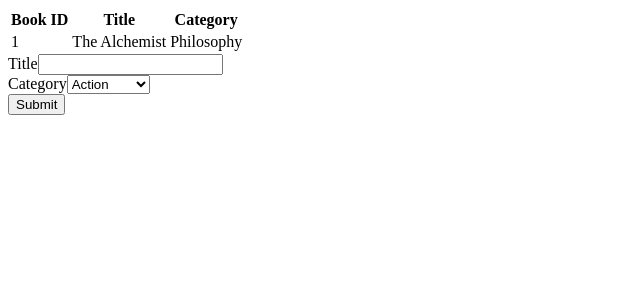
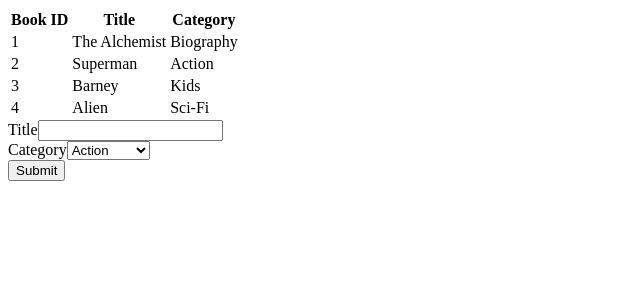
Before and after one commit to AymenBida/magic-books, a React (Create React App) app: page / in a window 1280 px wide. Shown: the top 300 px of the page, without its empty margins (0-640 px from the left). Built offline with nearby package versions, Linux system fonts and the light colour scheme.

Commit message:
Connect the BooksList to Redux

```diff
--- a/src/components/BooksForm.js
+++ b/src/components/BooksForm.js
@@ -1,4 +1,4 @@
-const categories = [
+export const CATEGORIES = [
   { name: 'Action', id: 1 },
   { name: 'Biography', id: 2 },
   { name: 'History', id: 3 },
@@ -21,7 +21,7 @@ const BooksForm = () => (
       <label htmlFor="category">
         Category
         <select name="category" id="category">
-          {categories.map(
+          {CATEGORIES.map(
             (category) => <option key={category.id} value={category.id}>{category.name}</option>,
           )}
         </select>
--- a/src/components/BooksList.js
+++ b/src/components/BooksList.js
@@ -1,6 +1,12 @@
+import { connect } from 'react-redux';
+import PropTypes from 'prop-types';
+import getBooks from '../redux/selectors';
 import Book from './Book';
+import { CATEGORIES } from './BooksForm';
 
-const BooksList = () => (
+const BooksList = ({ books }) => {
+  const [...theBooks] = books;
+  return (
     <table>
       <thead>
         <tr>
@@ -10,9 +16,29 @@ const BooksList = () => (
         </tr>
       </thead>
       <tbody>
-      <Book bookId={1} title="The Alchemist" category="Philosophy" />
+        {theBooks.map(
+          (book) => (
+            <Book
+              key={book.id}
+              bookId={book.id}
+              title={book.title}
+              category={CATEGORIES.find((cat) => cat.id === book.category).name}
+            />
+          ),
+        )}
+
       </tbody>
     </table>
   );
+};
 
-export default BooksList;
+BooksList.propTypes = {
+  books: PropTypes.arrayOf(PropTypes.object).isRequired,
+};
+
+const mapStateToProps = (state) => {
+  const books = getBooks(state);
+  return books;
+};
+
+export default connect(mapStateToProps)(BooksList);
--- a/src/components/App.js
+++ b/src/containers/App.js
@@ -1,6 +1,6 @@
 import './App.css';
-import BooksList from './BooksList';
-import BooksForm from './BooksForm';
+import BooksList from '../components/BooksList';
+import BooksForm from '../components/BooksForm';
 
 const App = () => (
   <div>
--- a/src/index.js
+++ b/src/index.js
@@ -4,8 +4,8 @@ import ReactDOM from 'react-dom';
 import { createStore } from 'redux';
 import { Provider } from 'react-redux';
 import './index.css';
-import App from './components/App';
-import rootReducer from './reducers';
+import App from './containers/App';
+import rootReducer from './redux/reducers';
 
 const store = createStore(rootReducer);
 const rootElement = document.getElementById('root');
--- /dev/null
+++ b/src/redux/actions/actionTypes.js
@@ -0,0 +1,2 @@
+export const CREATE_BOOK = 'CREATE_BOOK';
+export const REMOVE_BOOK = 'REMOVE_BOOK';
--- /dev/null
+++ b/src/redux/reducers/books.js
@@ -0,0 +1,37 @@
+import { CREATE_BOOK, REMOVE_BOOK } from '../actions/actionTypes';
+
+const initialState = [
+  {
+    title: 'The Alchemist',
+    id: 1,
+    category: 2,
+  },
+  {
+    title: 'Superman',
+    id: 2,
+    category: 1,
+  },
+  {
+    title: 'Barney',
+    id: 3,
+    category: 5,
+  },
+  {
+    title: 'Alien',
+    id: 4,
+    category: 7,
+  },
+];
+
+const booksReducer = (state = initialState, action) => {
+  switch (action.type) {
+    case CREATE_BOOK:
+      return [...state, action.payload];
+    case REMOVE_BOOK:
+      return state;
+    default:
+      return state;
+  }
+};
+
+export default booksReducer;
--- /dev/null
+++ b/src/redux/selectors.js
@@ -0,0 +1,3 @@
+const getBooks = (store) => store;
+
+export default getBooks;
```
Also changed, not shown: src/redux/actions/index.js (added, +9 -0 lines), src/components/App.css (deleted), src/containers/App.css (added), src/reducers/books.js (deleted), src/redux/reducers/index.js (renamed from src/reducers/index.js). Lines whose indentation alone changed are shown as unchanged.
